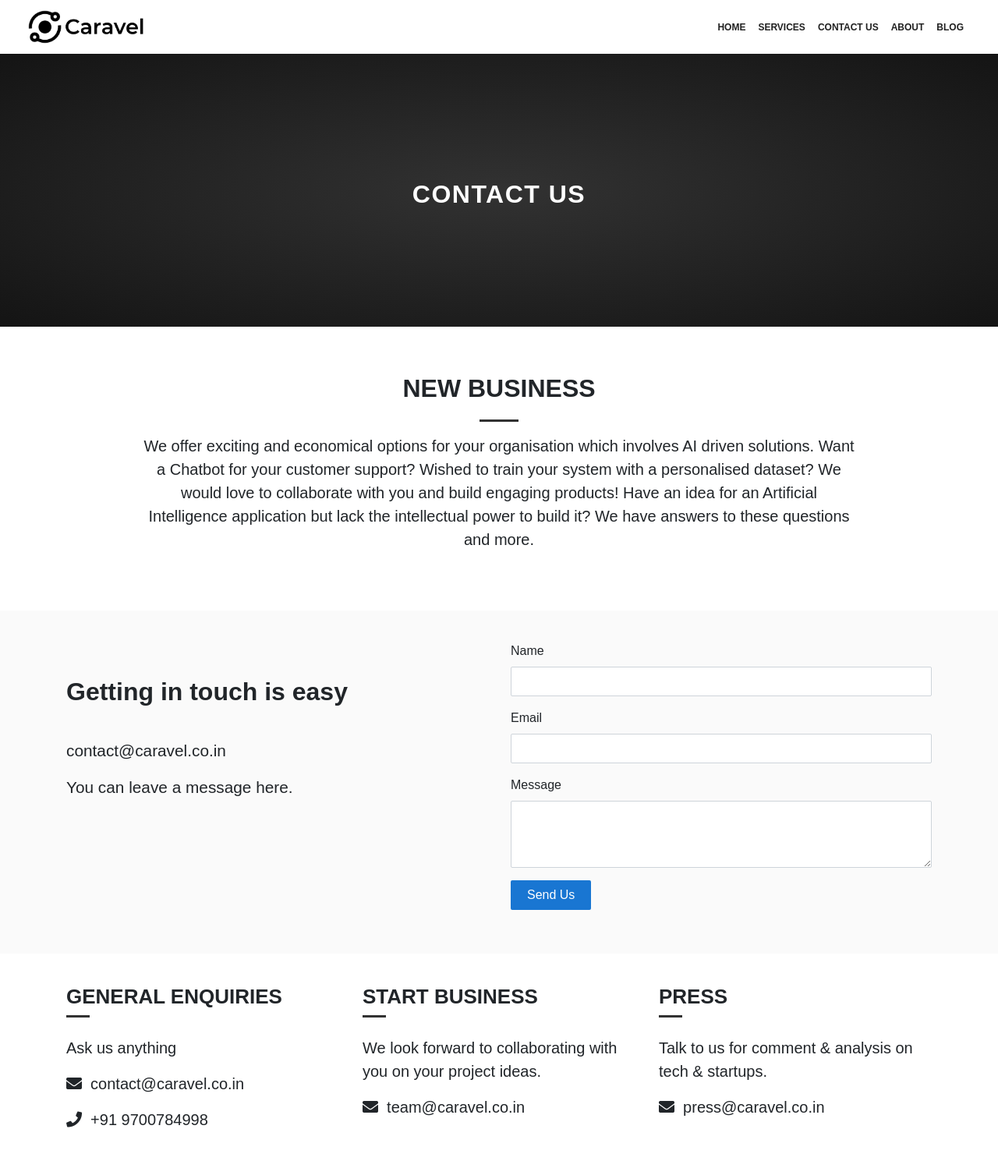
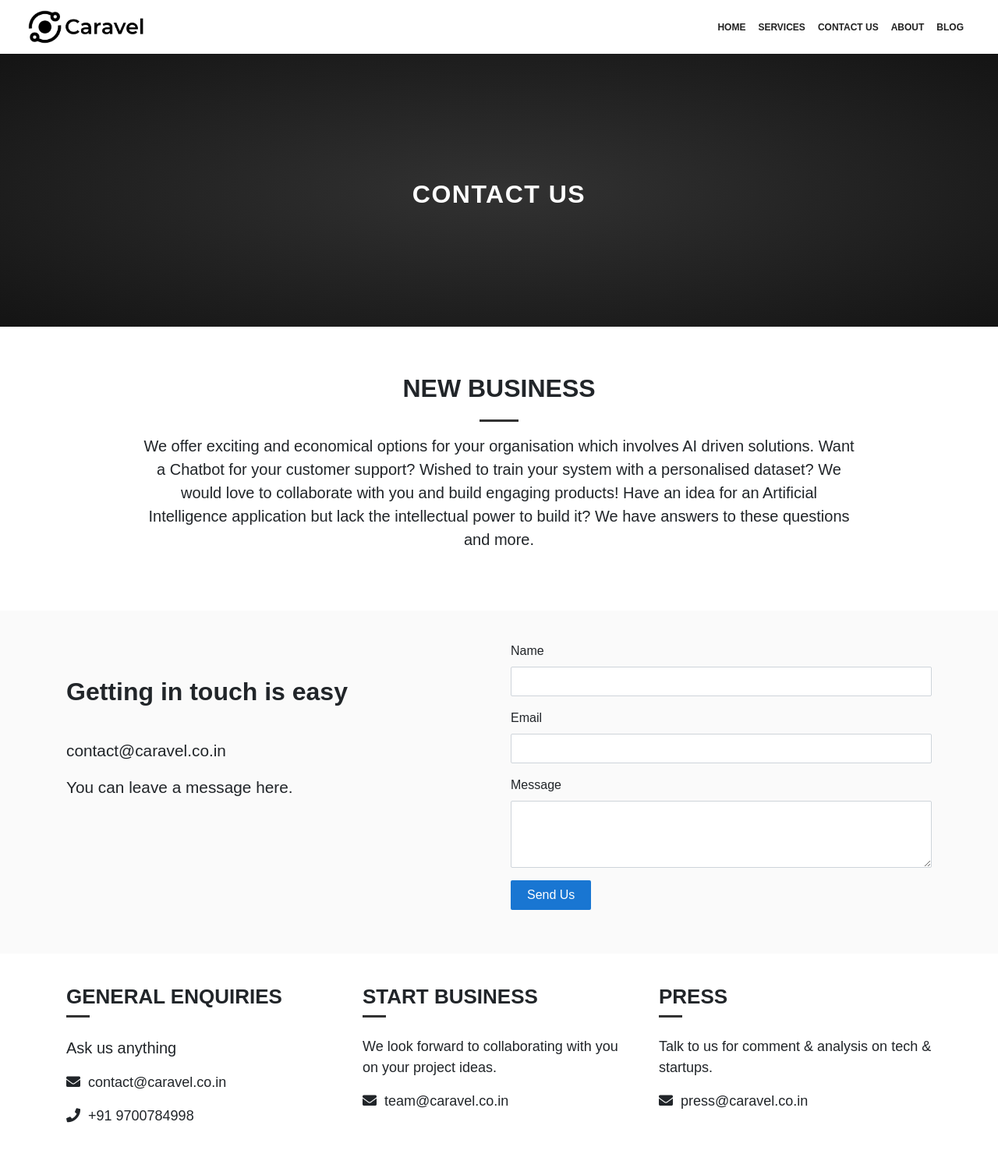
Before and after one commit to liquidworkings/liquidworkings.github.io, a Jekyll site: the page built from contact.html, in a window 1280 px wide. Shown: the top 1498 px of the page at 78% size. Built offline with Jekyll 4.4.1, drawn with Linux system fonts in a browser that asks for light colours; nearby versions of some CDN libraries; some web fonts are replaced; comment, search, counter and statistics services are not loaded; grey boxes are pictures that could not be loaded.

Commit message:
caravel website update 14

```diff
--- a/contact.html
+++ b/contact.html
@@ -73,22 +73,22 @@ title: Contact
         <hr class="us-line" style="width: 30px; margin-bottom: 0px;" align="left">
         <br>
         <p>Ask us anything</p>
-        <p><i class="fa fa-envelope" aria-hidden="true"></i>&nbsp;&nbsp;contact@caravel.co.in</p>
-        <p><i class="fa fa-phone" aria-hidden="true"></i>&nbsp;&nbsp;+91 9700784998</p>
+        <p style="font-size: 18px;"><i class="fa fa-envelope" aria-hidden="true"></i>&nbsp;&nbsp;contact@caravel.co.in</p>
+        <p style="font-size: 18px;"><i class="fa fa-phone" aria-hidden="true"></i>&nbsp;&nbsp;+91 9700784998</p>
       </div>
       <div class="col-sm-4">
         <h6>Start Business</h6>
         <hr class="us-line" style="width: 30px; margin-bottom: 0px;" align="left">
         <br>
-        <p>We look forward to collaborating with you on your project ideas.</p>
-        <p><i class="fa fa-envelope" aria-hidden="true"></i>&nbsp;&nbsp;team@caravel.co.in</p>
+        <p style="font-size: 18px;">We look forward to collaborating with you on your project ideas.</p>
+        <p style="font-size: 18px;"><i class="fa fa-envelope" aria-hidden="true"></i>&nbsp;&nbsp;team@caravel.co.in</p>
       </div>
       <div class="col-sm-4">
         <h6 >Press</h6>
         <hr class="us-line" style="width: 30px; margin-bottom: 0px;" align="left">
         <br>
-        <p>Talk to us for comment &amp; analysis on tech &amp; startups.</p>
-        <p><i class="fa fa-envelope" aria-hidden="true"></i>&nbsp;&nbsp;press@caravel.co.in</p>
+        <p style="font-size: 18px;">Talk to us for comment &amp; analysis on tech &amp; startups.</p>
+        <p style="font-size: 18px;"><i class="fa fa-envelope" aria-hidden="true"></i>&nbsp;&nbsp;press@caravel.co.in</p>
       </div>
     </div>
   </div>
```
